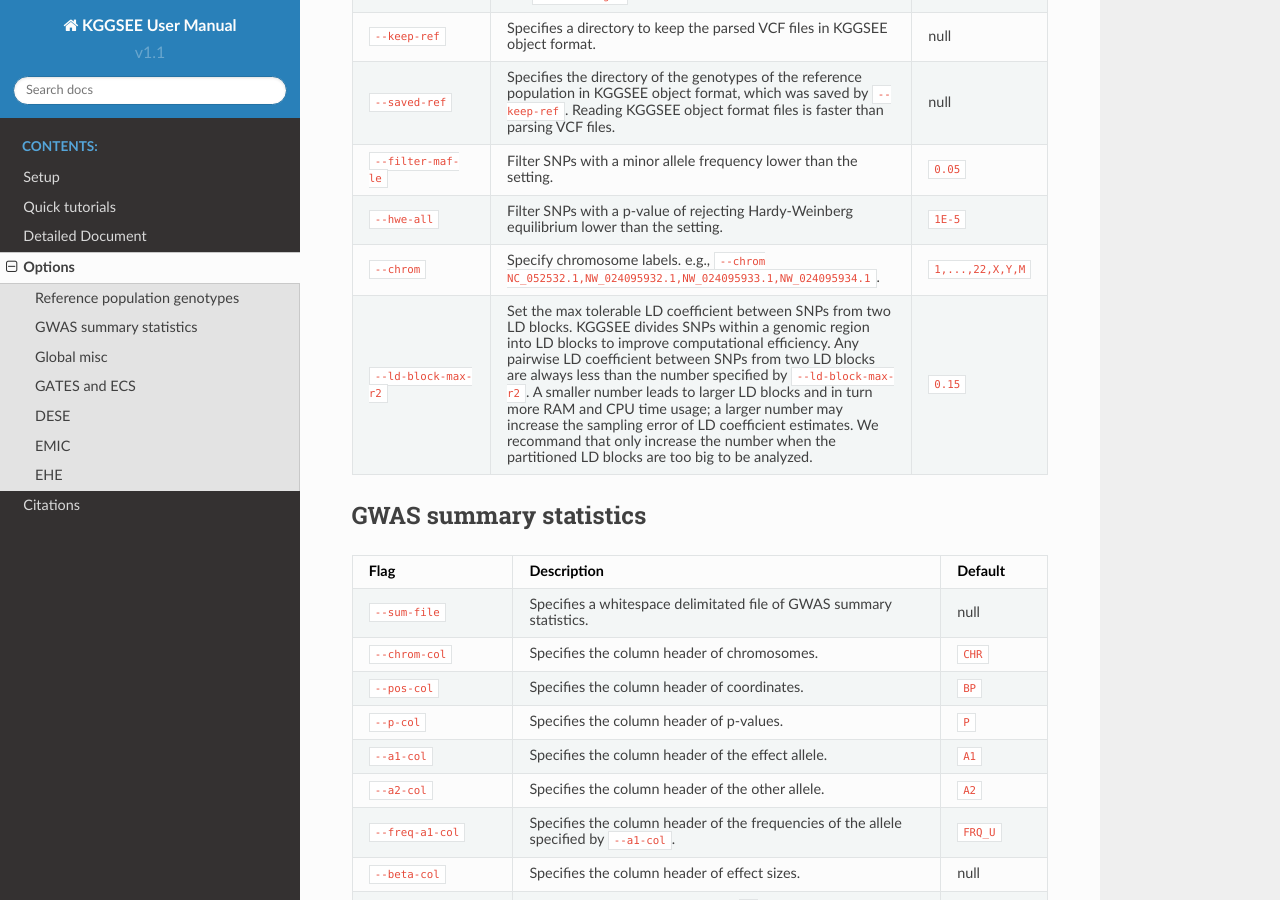
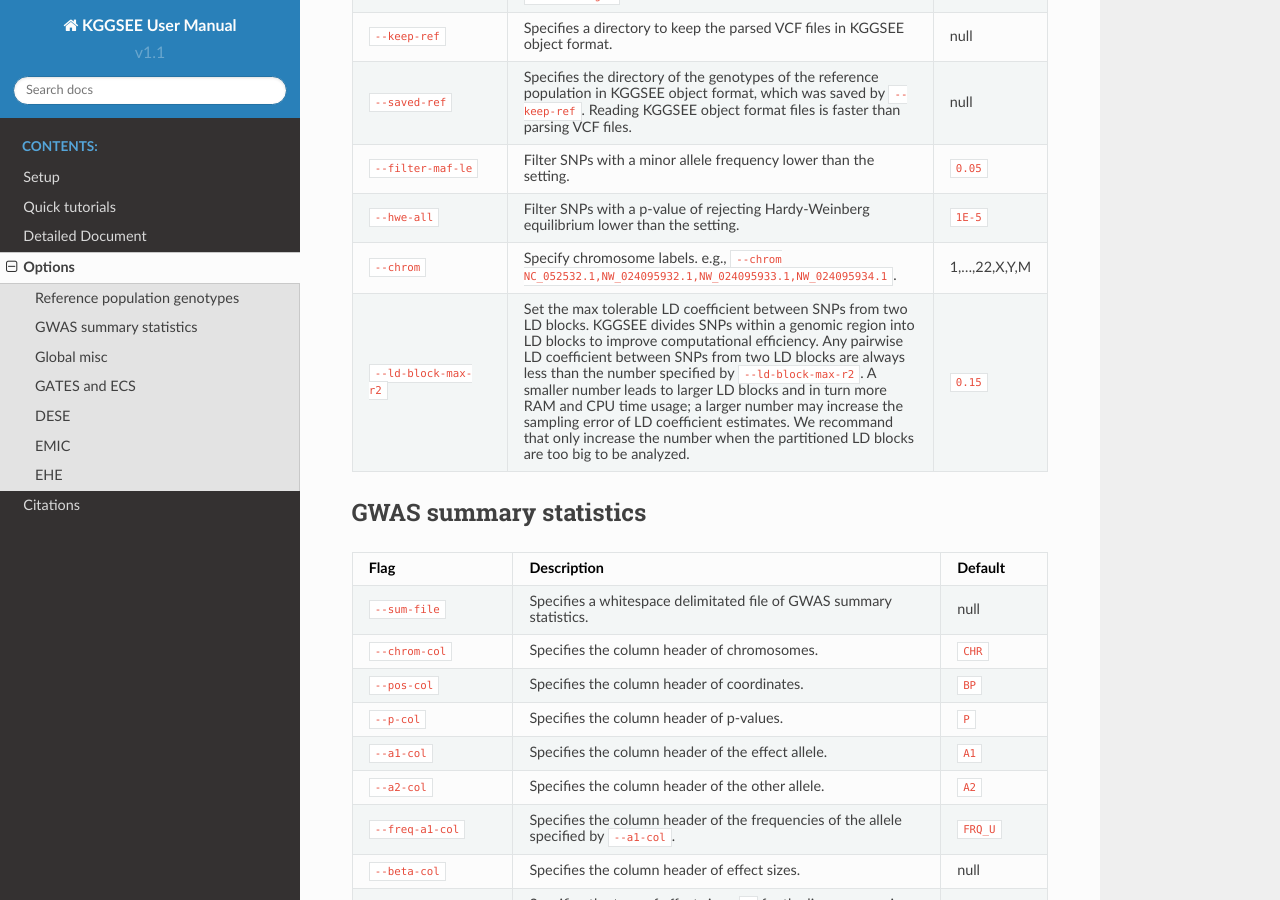
Before and after one commit to pmglab/KGGSEE, a Sphinx documentation site: the page built from doc/source/options.rst, in a window 1280 px wide and 900 px high, scrolled down 575 px. Built offline with Sphinx 7.4.7 and the Read the Docs theme 2.0.0, drawn with Linux system fonts in a browser that asks for light colours.

```diff
--- a/doc/source/options.rst
+++ b/doc/source/options.rst
@@ -43,7 +43,7 @@ These options work on the VCF file of reference population genotypes. Only SNPs
       - ``1E-5``
     * - ``--chrom``
       - Specify chromosome labels. e.g., ``--chrom NC_052532.1,NW_024095932.1,NW_024095933.1,NW_024095934.1``.
-      - ``1,...,22,X,Y,M``
+      - 1,...,22,X,Y,M
     * - ``--ld-block-max-r2``
       - Set the max tolerable LD coefficient between SNPs from two LD blocks. KGGSEE divides SNPs within a genomic region into LD blocks to improve computational efficiency. Any pairwise LD coefficient between SNPs from two LD blocks are always less than the number specified by ``--ld-block-max-r2``. A smaller number leads to larger LD blocks and in turn more RAM and CPU time usage; a larger number may increase the sampling error of LD coefficient estimates. We recommand that only increase the number when the partitioned LD blocks are too big to be analyzed.
       - ``0.15``
```
